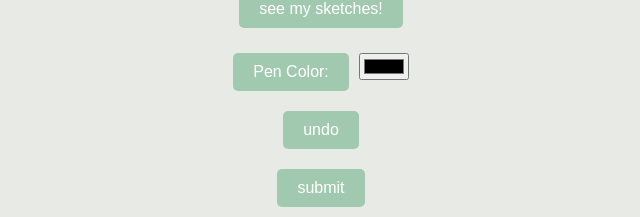
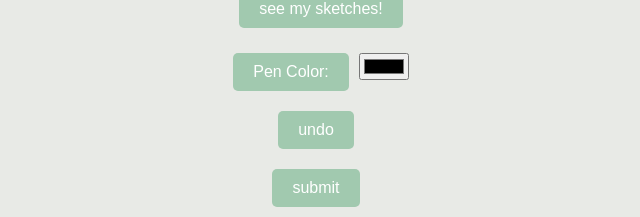
Before and after one commit to vivianhui5/SerenitySpace, a Flask app: page /doodling in a window 1280 px wide. Shown: the part 253-470 px from the top of the page, without its empty margins (319-959 px from the left). Run offline with Flask 3, Linux system fonts and the light colour scheme.

Commit message:
pen and color same, undo and submit not

```diff
--- a/templates/doodling.html
+++ b/templates/doodling.html
@@ -18,7 +18,7 @@
         </div>
     </div>
 
-    <div class="container">
+    <div class="container inline-label">
         <button id="undoButton" class="doodlebuttons">undo</button>
         <button id="saveButton" class="doodlebuttons">submit</button>
     </div>
```
